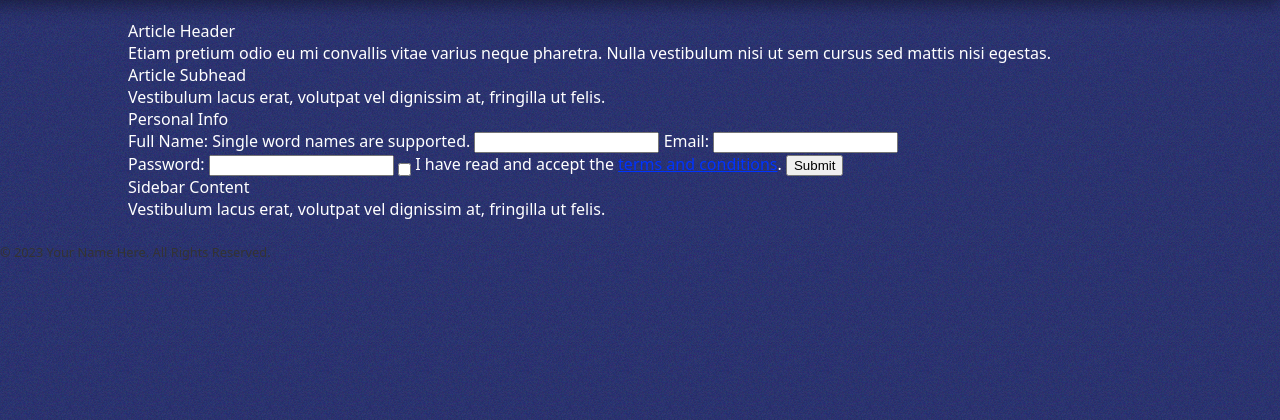
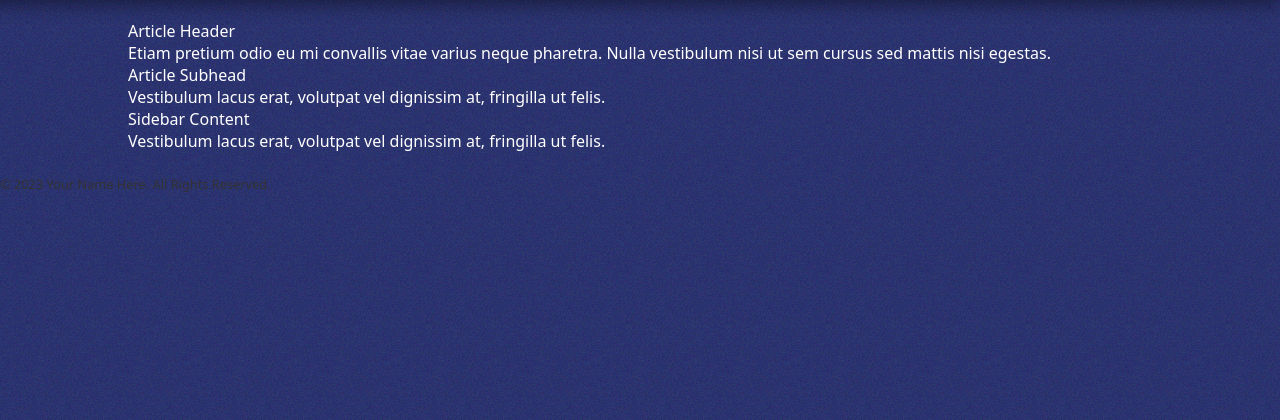
Before and after one commit to doctor-viper/viperverse.tv, a PHP site: page / in a window 1280 px wide. Shown: the part 87-507 px from the top of the page. Run offline with PHP 8.4, Linux system fonts and the light colour scheme.

Commit message:
tabbing updates

```diff
--- a/inc/footer.php
+++ b/inc/footer.php
@@ -1,10 +1,8 @@
-        <footer>
+    <footer>
+      <p><small>&copy; 2023 Your Name Here. All Rights Reserved.</small></p>
+    </footer>
 
-        <p><small>&copy; 2023 Your Name Here. All Rights Reserved.</small></p>
-
-        </footer>
-
-    </div>
+  </div>
 
 </body>
 </html>
--- a/inc/header.php
+++ b/inc/header.php
@@ -61,7 +61,6 @@
 <div>
 
   <header>
-
     <div>
 
       <h1>
@@ -70,9 +69,7 @@
 
       <img class="sun" src="/assets/img/sun.png" alt="SUN" />
 
-
       <nav>
-
         <ul>
           <li><a href="">STREAM</a></li>
           <li><a href="">MERCH</a></li>
@@ -80,9 +77,7 @@
           <li><a href="">VIPER VIBES</a></li>
           <li><a href="">CREW</a></li>
         </ul>
-
       </nav>
 
     </div>
-
   </header>
--- a/index.php
+++ b/index.php
@@ -1,5 +1,4 @@
 <?php require_once($_SERVER['DOCUMENT_ROOT'].'/inc/header.php'); ?>
-
 
   <main>
 
@@ -13,37 +12,11 @@
 
       <p>Vestibulum lacus erat, volutpat vel dignissim at, fringilla ut felis.</p>
 
-			<form>
-				<fieldset>
-
-					<legend>Personal Info</legend>
-
-					<label for="name">Full Name:</label>
-					<span class="help-text" id="input-name-help">Single word names are supported.</span>
-					<input type="text" id="name" name="name" aria-describedby="input-name-help">
-
-					<label for="email">Email:</label>
-					<input type="email" id="email" name="email">
-
-				</fieldset>
-
-				<label for="password">Password:</label>
-				<input type="password" id="password" name="password">
-
-				<input type="checkbox" id="terms" required="required" />
-				<label for="terms">I have read and accept the <a href="#" target="_blank">terms and conditions</a>.</label>
-
-				<input type="submit" value="Submit">
-			</form>
-
     </article>
 
     <aside>
-
       <h2>Sidebar Content</h2>
-
       <p>Vestibulum lacus erat, volutpat vel dignissim at, fringilla ut felis.</p>
-
     </aside>
 
   </main>
```
Also changed, not shown: assets/css/style.css (+3 -5 lines), assets/sass/style.scss (+4 -16 lines), 1 other file. Lines whose indentation alone changed are shown as unchanged.
